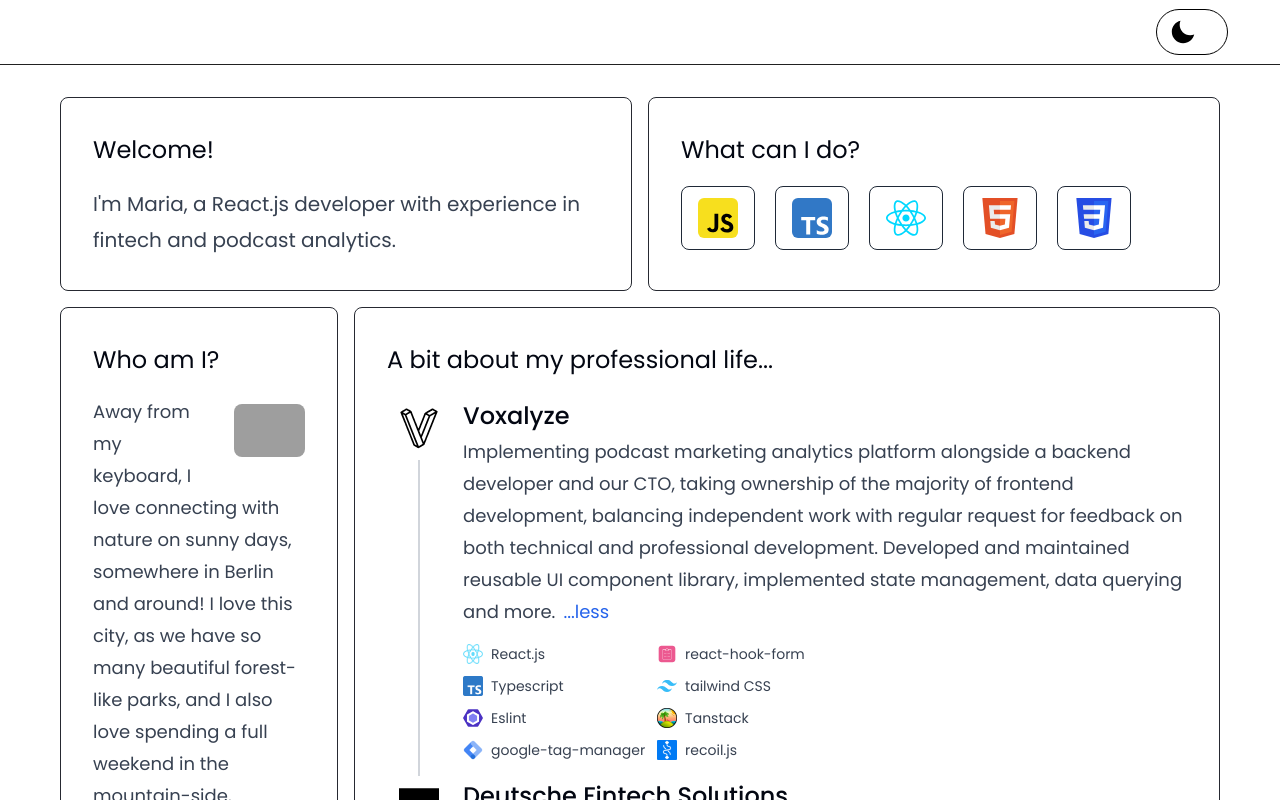
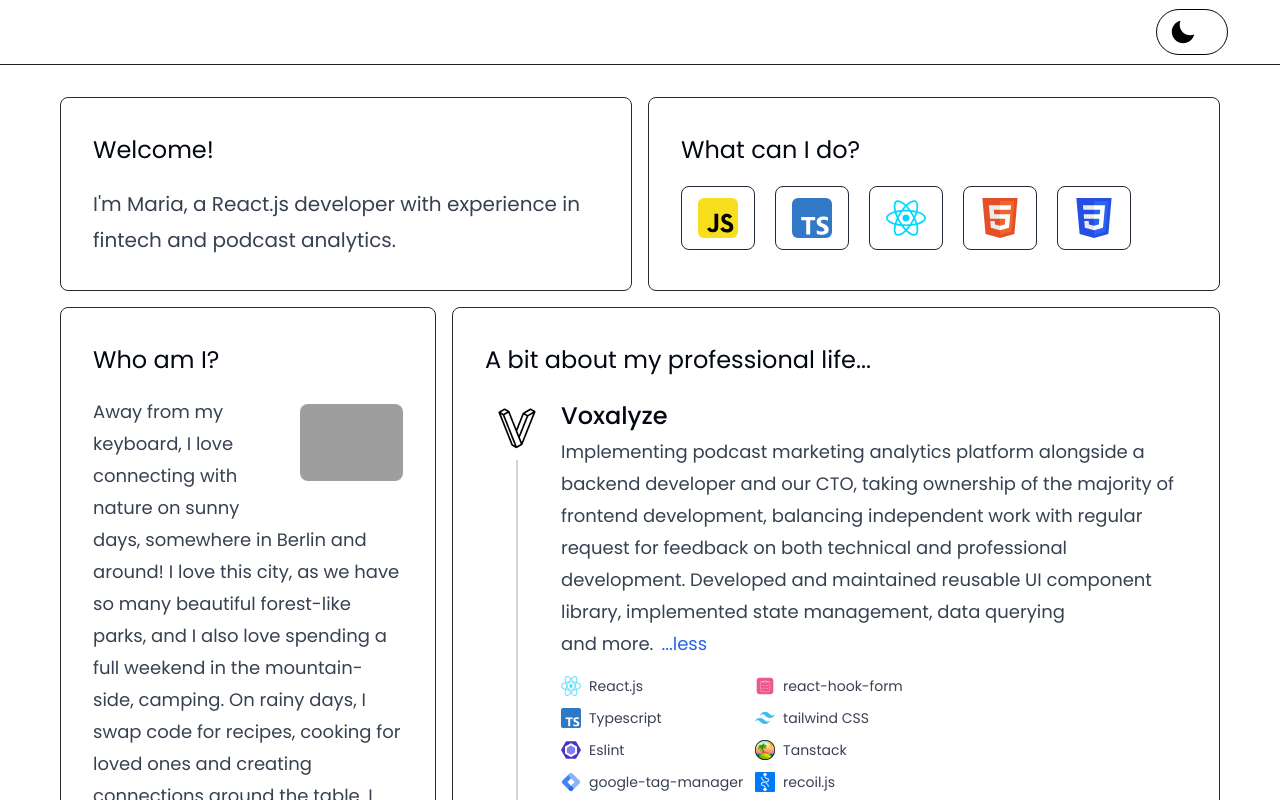
Before and after one commit to mariamarinescu/mmarinescu, a React (Vite) app: page / in a window 1280 px wide. Shown: the top 800 px of the page. Built offline with nearby package versions, Linux system fonts and the light colour scheme; grey boxes are pictures that could not be loaded; what tailwindcss-children would draw is missing.

Commit message:
Change AboutMe card size in the grid

```diff
--- a/src/modules/app/dashboard/Dashboard.tsx
+++ b/src/modules/app/dashboard/Dashboard.tsx
@@ -14,8 +14,8 @@ export const Dashboard: React.FC = () => {
         <SkillsCard />
       </div>
       <div className="grid h-fit w-full grid-cols-1 gap-4 px-1 sm:px-6 md:grid-cols-12">
-        <AboutMeCard className="col-span-1 md:col-span-3" />
-        <StepperCard className="col-span-1 md:col-span-9" />
+        <AboutMeCard className="col-span-1 md:col-span-4" />
+        <StepperCard className="col-span-1 md:col-span-8" />
       </div>
       <div className="grid h-fit w-full grid-cols-1 gap-4 px-1 sm:px-6">
         <SliderCard />
```
